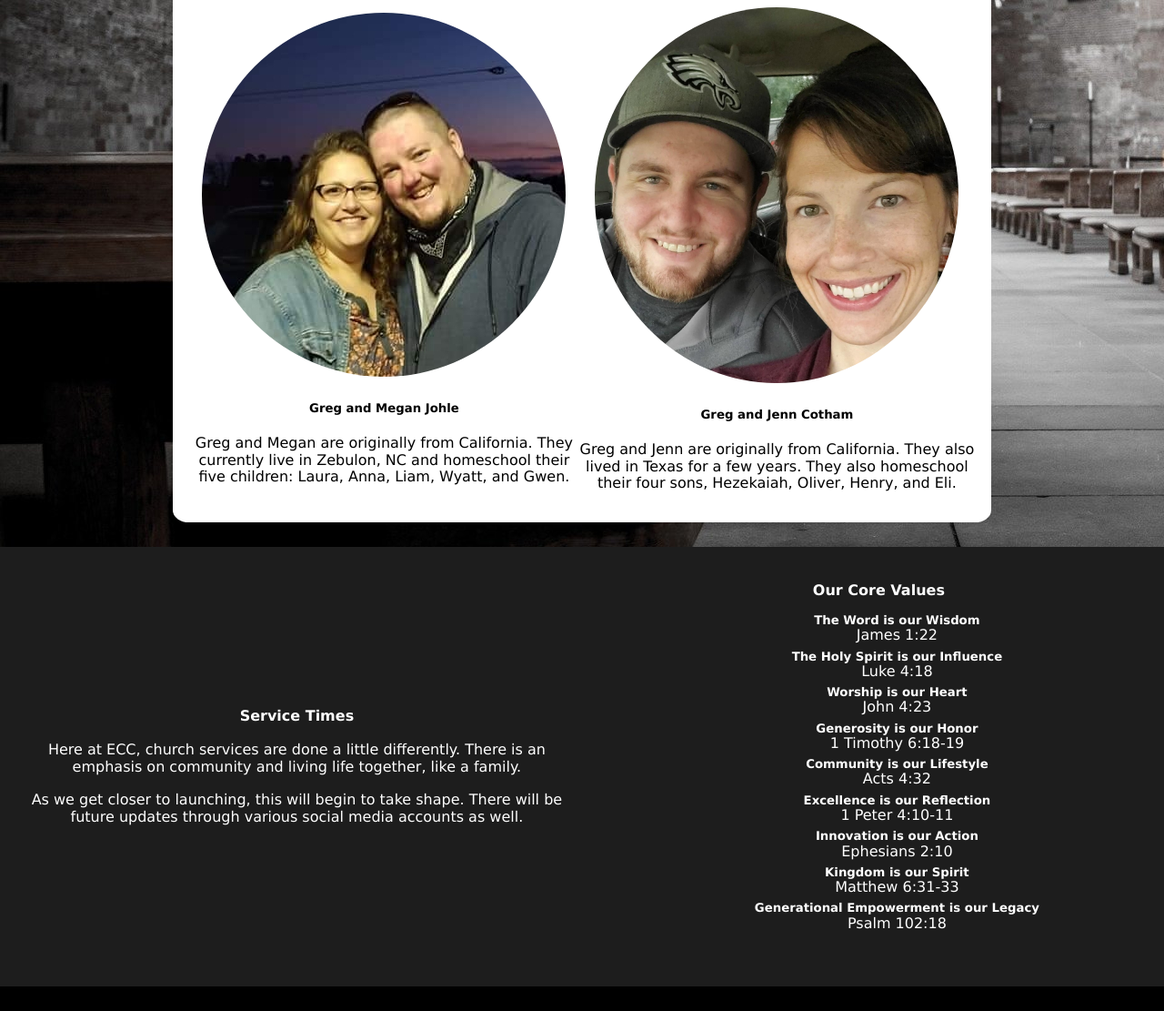
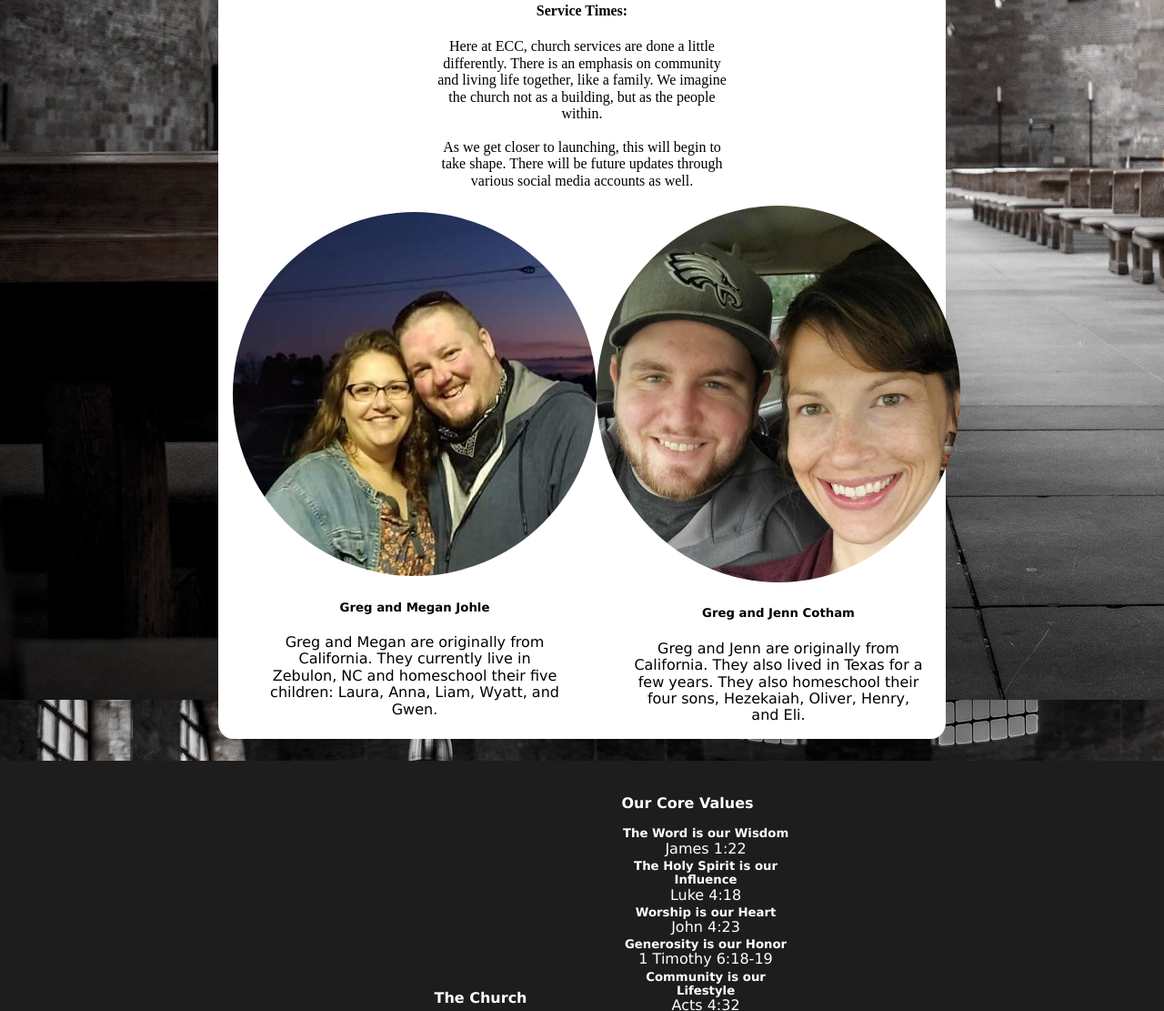
Before and after one commit to gregjohle/ecc, a plain HTML site: page index.html in a window 1280 px wide. Shown: the part 604-1715 px from the top of the page at 91% size. Drawn offline with nearby package versions, Linux system fonts and the light colour scheme; a script that the page names is missing.

Commit message:
moved service times, added new info to beliefs section

```diff
--- a/index.css
+++ b/index.css
@@ -49,6 +49,12 @@ nav {
     margin: 3% auto;
     padding: 2% 2%;
     border-radius: 2%;
+    text-align: center;
+}
+
+.floater p {
+    max-width: 20em;
+    margin: 0 auto;
 }
 
 img {
--- a/index.html
+++ b/index.html
@@ -33,7 +33,13 @@
         <section class="about" id="about">
             <div class="floater">
                 <h3>Our Church Family</h3>
-
+                <h4>Service Times:</h4>
+                <p>Here at ECC, church services are done a little differently. There is an emphasis on community and living life together, like a family. We imagine the church not as a building, but as the people within.</p>
+                <br>
+                <p>
+                    As we get closer to launching, this will begin to take shape. There will be future updates through various social media accounts as well.
+                </p>
+                <br>
                 <div class="row">
                     <div class="item">
                         <img src="images/greg-and-megan.jpg" alt="an image of Greg and MEgan Johle looking attractive and in love">
@@ -42,7 +48,7 @@
                     </div>
                     <div class="spacer"></div>
                     <div class="item">
-                        <img src="images/greg-and-jenn1.jpeg" alt="a picture of Greg and Jenn Cotham smiling next to each other">
+                        <img src="images/greg-and-jenn1.jpeg" alt="a picture of Greg and Jenn Cotham smiling next to each other, also looking in love.">
                         <h5>Greg and Jenn Cotham</h5>
                         <p>Greg and Jenn are originally from California. They also lived in Texas for a few years. They also homeschool their four sons, Hezekaiah, Oliver, Henry, and Eli.</p>
                     </div>
@@ -52,14 +58,9 @@
         <section class="beliefs" id="beliefs">
             <div class="row">
                 <div class="beliefsItem">
-                    <h4>Service Times</h4>
-                    <br>
+                    <h4>The Church</h4>
                     <p>
-                        Here at ECC, church services are done a little differently. There is an emphasis on community and living life together, like a family.
-                    </p>
-                    <br>
-                    <p>
-                        As we get closer to launching, this will begin to take shape. There will be future updates through various social media accounts as well.
+
                     </p>
                 </div>
                 <div class="beliefsItem">
```
